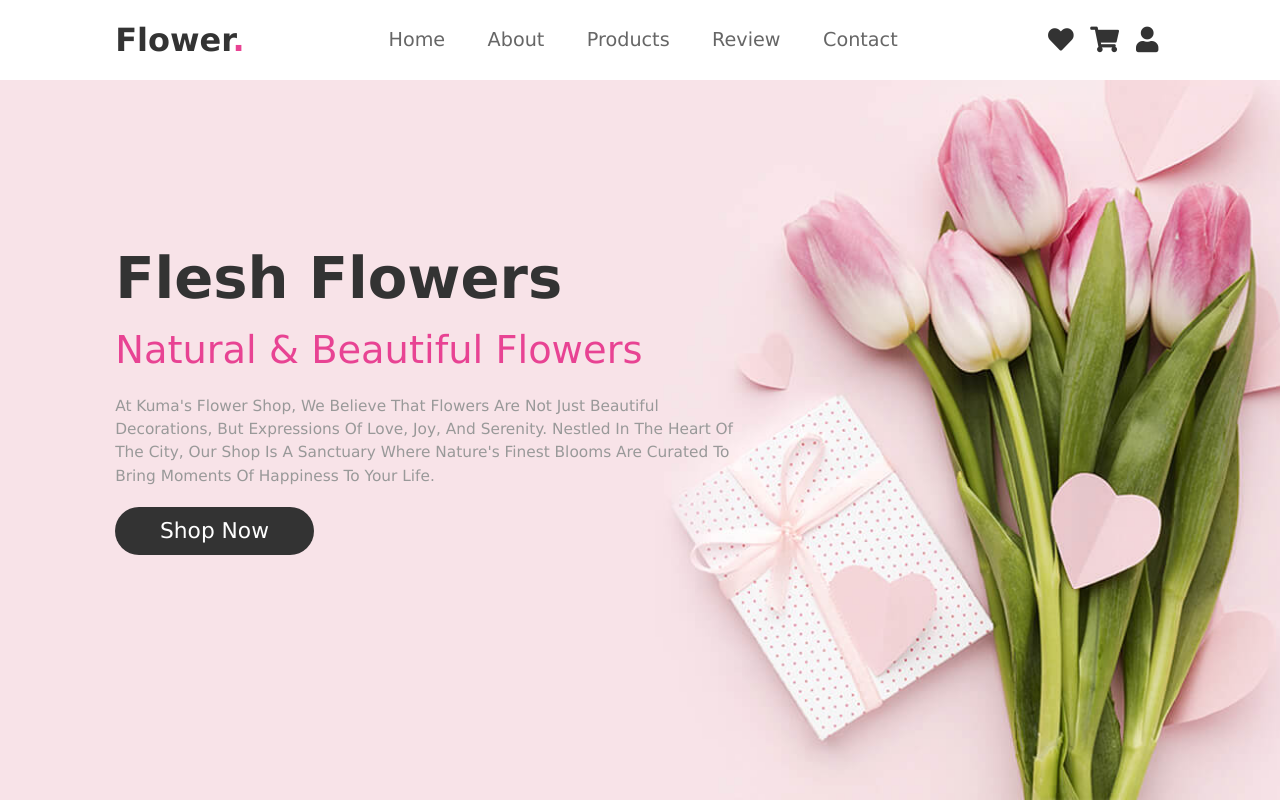
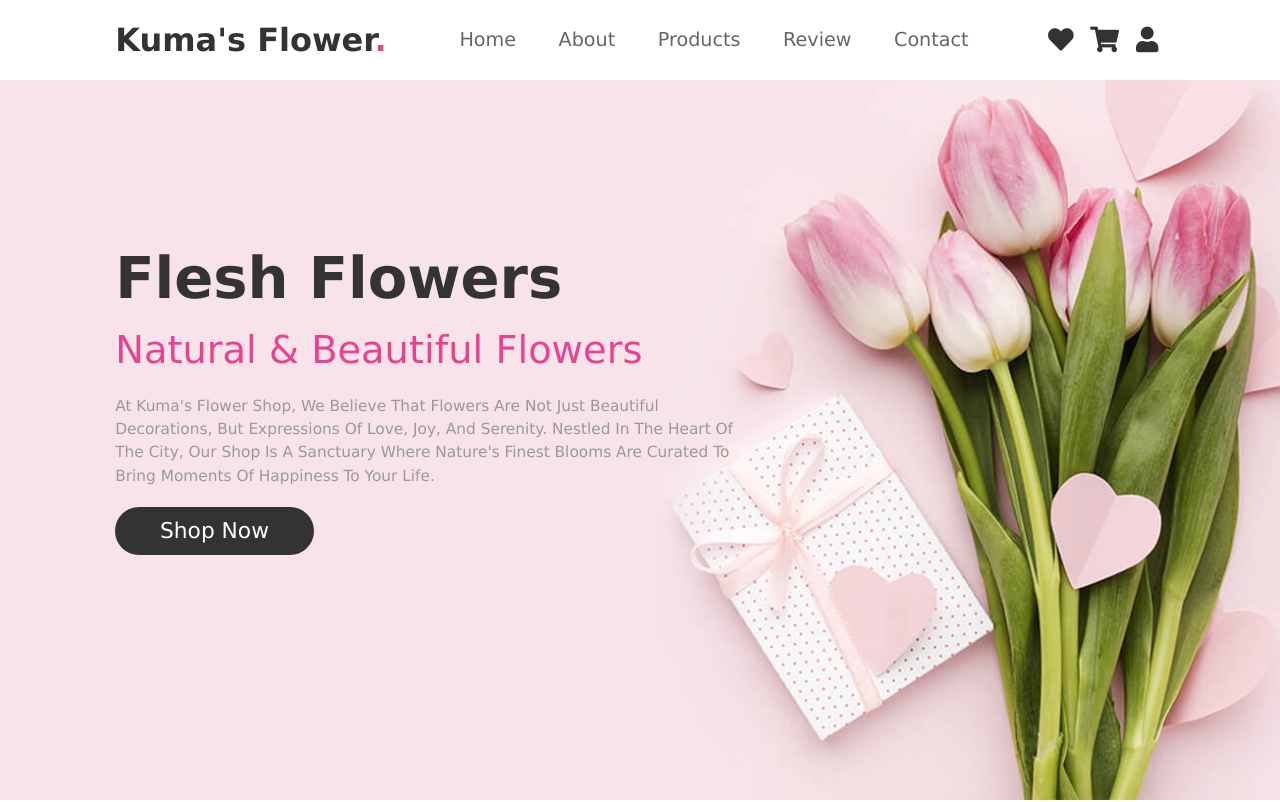
Before and after one commit to kuma53348/flower-shop, a plain HTML site: page index.html in a window 1280 px wide. Shown: the top 802 px of the page. Drawn offline with Linux system fonts and the light colour scheme.

Commit message:
Update index.html

```diff
--- a/index.html
+++ b/index.html
@@ -18,7 +18,7 @@
 <body>
     <!-- header section starts -->
     <header>
-        <a href="#" class="logo">flower<span>.</span></a>
+        <a href="#" class="logo">Kuma's flower<span>.</span></a>
 
         <nav class="navbar">
             <a href="#home">home</a>
```
